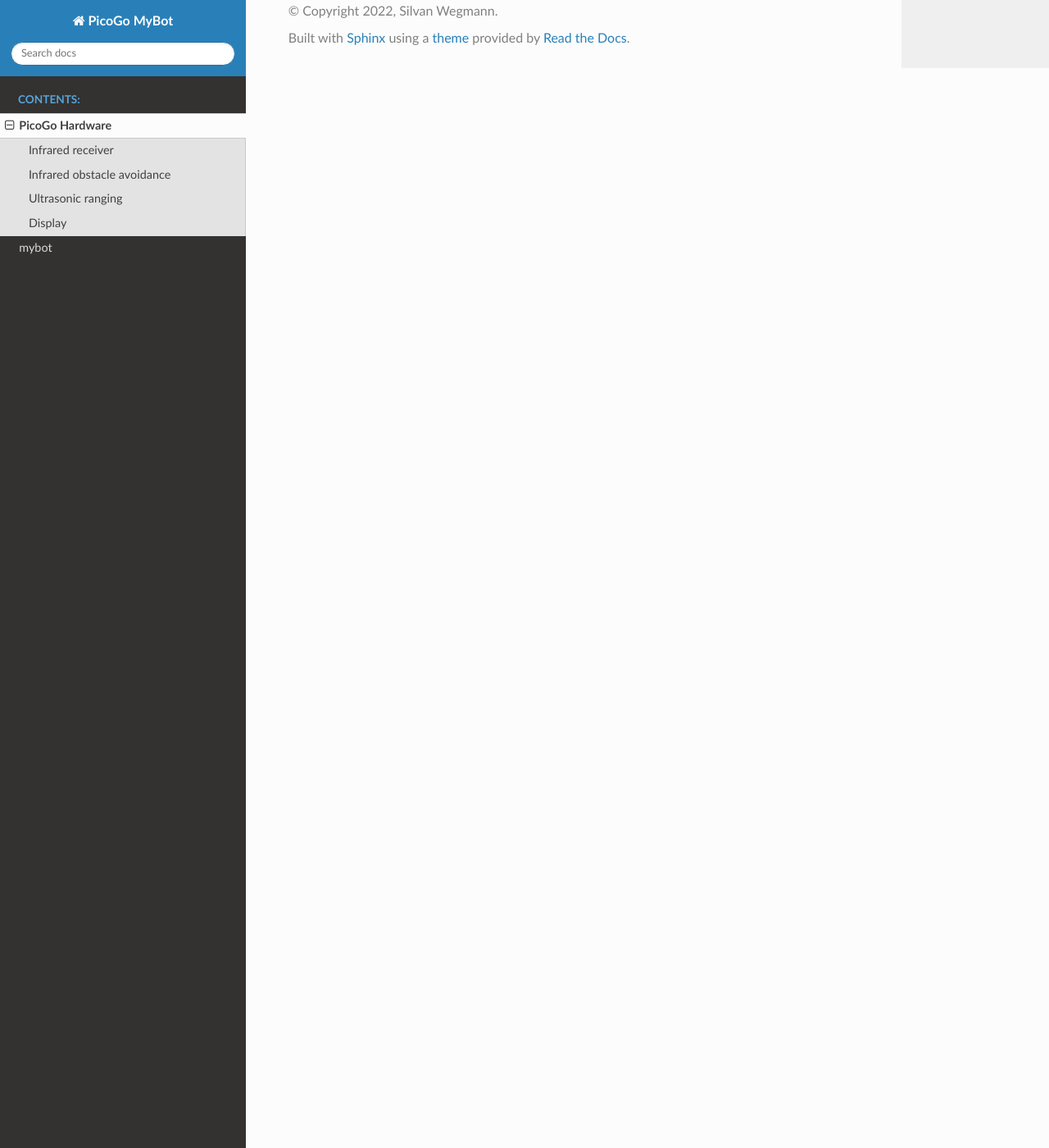
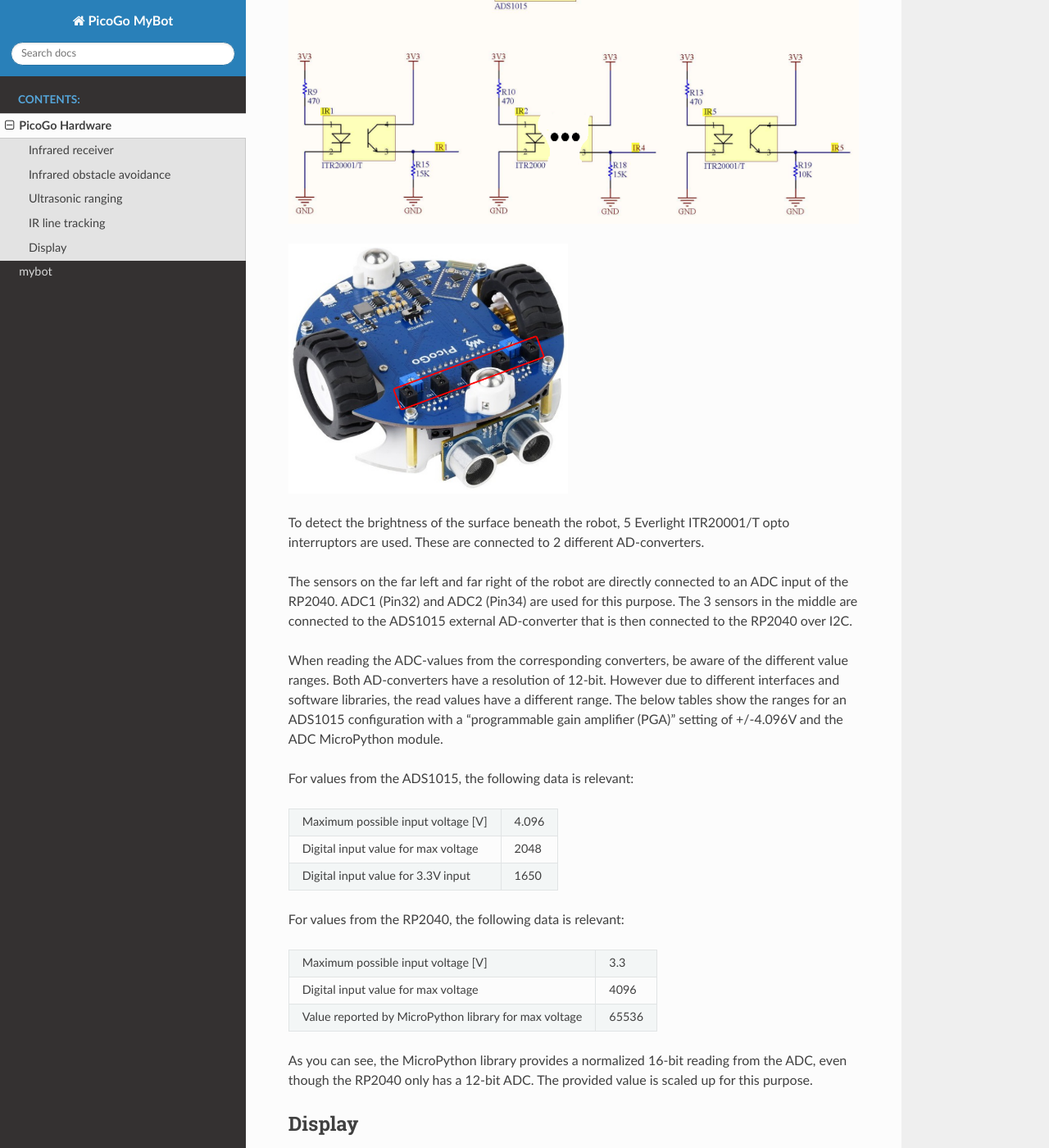
Before and after one commit to Jokymon/mypico_go, a Sphinx documentation site: the page built from docs/source/hardware.rst, in a window 1280 px wide and 1400 px high, scrolled down 3495 px. Shown: the whole window at 82% size. Built offline with Sphinx 7.4.7 and the Read the Docs theme 2.0.0, drawn with Linux system fonts in a browser that asks for light colours; some of the changed text lies outside the part shown.

Commit message:
Add IR tracking sensor documentation

```diff
--- a/docs/source/hardware.rst
+++ b/docs/source/hardware.rst
@@ -115,10 +115,59 @@ pulse is generated and reflected off of any obstacles. When there is an echo, th
 `Echo` pin will provide a ``0``-``1``-``0``-pulse whose duration is proportional
 to the distance to the obstacle.
 
-Detailed theorie and tutorials for the HC-SR04 can be found on Adafruit_ and HowMechatronics_.
+Detailed theory and tutorials for the HC-SR04 can be found on Adafruit_ and HowMechatronics_.
 
 .. _Adafruit: https://www.adafruit.com/product/3942
 .. _HowMechatronics: https://howtomechatronics.com/tutorials/arduino/ultrasonic-sensor-hc-sr04/
+
+IR line tracking
+----------------
+
+The PicoGo robot features 5 infrared line following sensors.
+
+.. image:: images/ir_tracking_schema.png
+    :alt: IR tracking sensor schema
+.. image:: images/ir_tracking_location.png
+    :alt: IR tracking sensors on the robot
+    :width: 49%
+
+To detect the brightness of the surface beneath the robot, 5 Everlight ITR20001/T opto
+interruptors are used. These are connected to 2 different AD-converters.
+
+The sensors on the far left and far right of the robot are directly connected to an ADC input
+of the RP2040. ADC1 (Pin32) and ADC2 (Pin34) are used for this purpose. The 3 sensors in the
+middle are connected to the ADS1015 external AD-converter that is then connected to the RP2040
+over I2C.
+
+When reading the ADC-values from the corresponding converters, be aware of the different
+value ranges. Both AD-converters have a resolution of 12-bit. However due to different
+interfaces and software libraries, the read values have a different range. The below tables
+show the ranges for an ADS1015 configuration with a "programmable gain amplifier (PGA)"
+setting of +/-4.096V and the ADC MicroPython module.
+
+For values from the ADS1015, the following data is relevant:
+
++-------------------------------------+-------+
+| Maximum possible input voltage [V]  | 4.096 |
++-------------------------------------+-------+
+| Digital input value for max voltage | 2048  |
++-------------------------------------+-------+
+| Digital input value for 3.3V input  | 1650  |
++-------------------------------------+-------+
+
+For values from the RP2040, the following data is relevant:
+
++-------------------------------------------------------+-------+
+| Maximum possible input voltage [V]                    | 3.3   |
++-------------------------------------------------------+-------+
+| Digital input value for max voltage                   | 4096  |
++-------------------------------------------------------+-------+
+| Value reported by MicroPython library for max voltage | 65536 |
++-------------------------------------------------------+-------+
+
+As you can see, the MicroPython library provides a normalized 16-bit reading
+from the ADC, even though the RP2040 only has a 12-bit ADC. The provided value is
+scaled up for this purpose.
 
 Display
 -------
```
Also changed, not shown: other parts of docs/source/hardware.rst (+1 -1 lines), docs/source/images/ir_tracking_location.png (added), docs/source/images/ir_tracking_schema.png (added).
